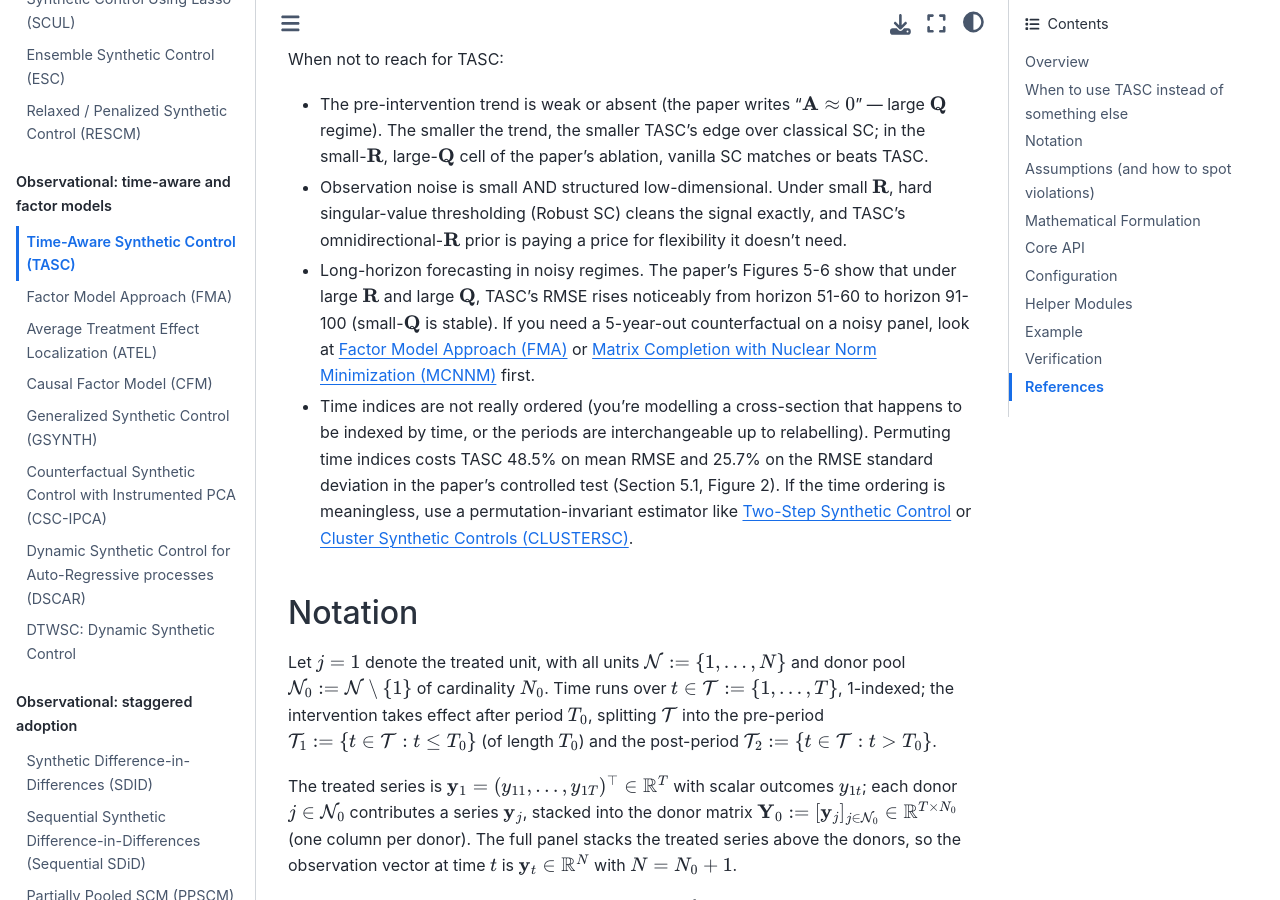
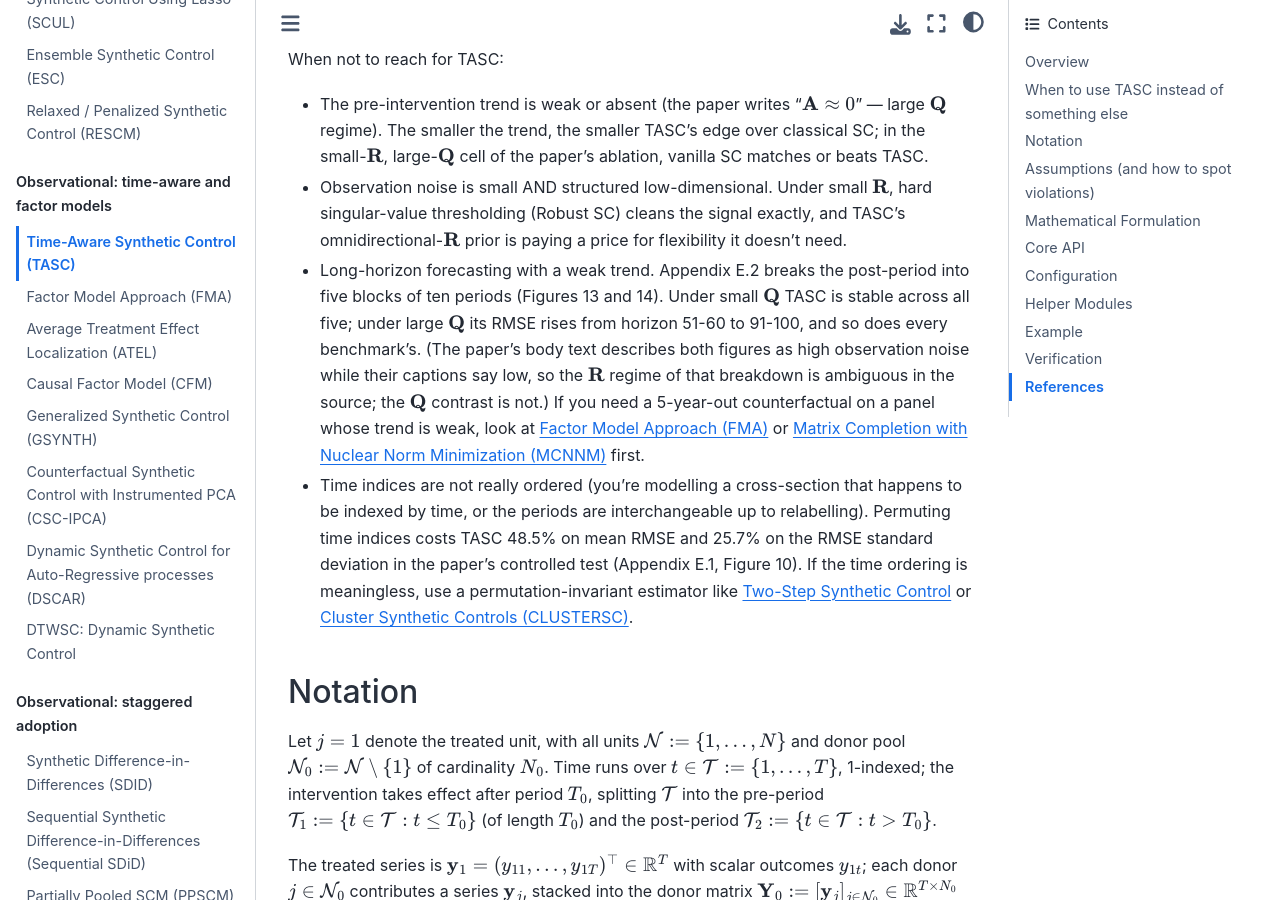
Before and after one commit to jgreathouse9/mlsynth, a Sphinx documentation site: the page built from docs/tasc.rst, in a window 1280 px wide and 900 px high, scrolled down 1489 px. Built offline with Sphinx 7.4.7 and the Sphinx Book theme 1.1.4, drawn with Linux system fonts in a browser that asks for light colours; pages that are not in the unit, such as notebooks, are missing from menus; some of the changed text lies outside the part shown.

Commit message:
Fix four more citations and one wrong config field on the TASC page
Found while answering what of the paper is still unimplemented, which
meant reading it rather than the page.

The config field is ``d``, not ``hidden_state_dim``. TASCConfig forbids
extras and requires ``d``, so a reader copying the page got a
ValidationError. Same bullet cited "Section 5.3" for the dimension
ablation; that is Figure 3, discussed in Section 5 without a numbered
subsection, and its finding is that TASC and RSC both degrade under
misspecification with TASC the more robust to over-estimation.

The data-processing-inequality result is Proposition B.1 in Appendix B,
pointed to from Section 3.2, in two places where the page said
Proposition A.1 in Appendix A or Section 5.1. Appendix A is a different
thing and the page now says what it is: three model extensions the same
algorithms accept with minor changes, none implemented here.

The permutation stress test is Appendix E.1, Figure 10, not Section 5.1,
Figure 2. Figure 2 is the small-Q noise comparison.

The horizon breakdown is Figures 13 and 14 of Appendix E.2, not 5 and 6.
Its contrast is in Q, not R: TASC is stable across the five horizon
blocks under small Q and degrades under large Q, as do the benchmarks.
The page no longer attributes it to a noise regime, because the paper's
body text calls both figures high observation noise while their captions
say low, and that disagreement is the source's.

Co-Authored-By: Claude Opus 5 <noreply@anthropic.com>
Claude-Session: https://claude.ai/code/session_01GT9juWkWXQDd98vJC4mqj3

```diff
--- a/docs/tasc.rst
+++ b/docs/tasc.rst
@@ -26,8 +26,9 @@ Two structural properties distinguish TASC from the rest of the
   permuting the pre-intervention time indices changes the fit.
   Permutation-invariant methods (classical SC, robust SC, nuclear-norm
   matrix completion) produce identical counterfactuals under the same
-  permutation; TASC does not. Section 5.1 of the paper formalizes this
-  via a data-processing-inequality argument (Proposition A.1).
+  permutation; TASC does not. Section 3.2 of the paper formalizes this
+  via a data-processing-inequality argument, carried out as
+  Proposition B.1 in Appendix B.
 - Approximately low-rank signal under omnidirectional noise. The
   observation matrix decomposes as
   :math:`\mathbf{Y} = \mathbf{H}\mathbf{X} + \mathbf{E}` where
@@ -82,18 +83,21 @@ When not to reach for TASC:
   (Robust SC) cleans the signal exactly, and TASC's
   omnidirectional-:math:`\mathbf{R}` prior is paying a price for
   flexibility it doesn't need.
-* Long-horizon forecasting in noisy regimes. The paper's
-  Figures 5-6 show that under large :math:`\mathbf{R}` and large
-  :math:`\mathbf{Q}`, TASC's RMSE rises noticeably from horizon 51-60
-  to horizon 91-100 (small-:math:`\mathbf{Q}` is stable). If you need
-  a 5-year-out
-  counterfactual on a noisy panel, look at :doc:`fma` or :doc:`mcnnm`
-  first.
+* Long-horizon forecasting with a weak trend. Appendix E.2 breaks the
+  post-period into five blocks of ten periods (Figures 13 and 14).
+  Under small :math:`\mathbf{Q}` TASC is stable across all five; under
+  large :math:`\mathbf{Q}` its RMSE rises from horizon 51-60 to 91-100,
+  and so does every benchmark's. (The paper's body text describes both
+  figures as high observation noise while their captions say low, so
+  the :math:`\mathbf{R}` regime of that breakdown is ambiguous in the
+  source; the :math:`\mathbf{Q}` contrast is not.) If you need a
+  5-year-out counterfactual on a panel whose trend is weak, look at
+  :doc:`fma` or :doc:`mcnnm` first.
 * Time indices are not really ordered (you're modelling a
   cross-section that happens to be indexed by time, or the periods
   are interchangeable up to relabelling). Permuting time indices
   costs TASC 48.5% on mean RMSE and 25.7% on the RMSE standard
-  deviation in the paper's controlled test (Section 5.1, Figure 2).
+  deviation in the paper's controlled test (Appendix E.1, Figure 10).
   If the time ordering is meaningless, use a permutation-invariant
   estimator like :doc:`tssc` or :doc:`clustersc`.
 
@@ -207,10 +211,10 @@ restatement is:
     this kind of confounding can only be diagnosed externally.
 
 (e) Hidden-state dimension :math:`d` correctly specified. TASC
-    takes :math:`d` as a user hyperparameter
-    (``hidden_state_dim``). The paper's Section 5.3 shows that
-    underestimating :math:`d` is worse than overestimating — if
-    in doubt, err on the high side.
+    takes :math:`d` as a required config field (``d``). The paper's
+    Figure 3 shows that both TASC and RSC degrade when :math:`d` is
+    under- or over-estimated, and that TASC is the more robust of the
+    two to over-estimation — so if in doubt, err on the high side.
 
     *Remark.* Plausibly violated when the data has more latent factors
     than you've allowed for. Diagnostic: increase :math:`d` and refit;
@@ -521,10 +525,14 @@ Algorithm 1 and the Theoretical Appendix
 The paper's Algorithm 1 is the abstract "SC Family of Methods" frame
 (target-side regression on donors), which TASC instantiates implicitly
 through the state-space machinery, not as a discrete code path.
-Appendix A's Proposition A.1 (Kalman sufficiency, information loss by
+Appendix B's Proposition B.1 (Kalman sufficiency, information loss by
 permutation invariance, dominance) is the theoretical justification
 for TASC's edge over permutation-invariant SC variants; it does not
-correspond to a separate routine in :mod:`mlsynth`.
+correspond to a separate routine in :mod:`mlsynth`. Appendix A is a
+different thing: three model extensions the same learning algorithms
+accept with minor changes, none of which ``mlsynth`` implements — a
+time-invariant component of the latent state, an additive seasonal
+term, and a multivariate observation stacking several series per unit.
 
 Core API
 --------
```
